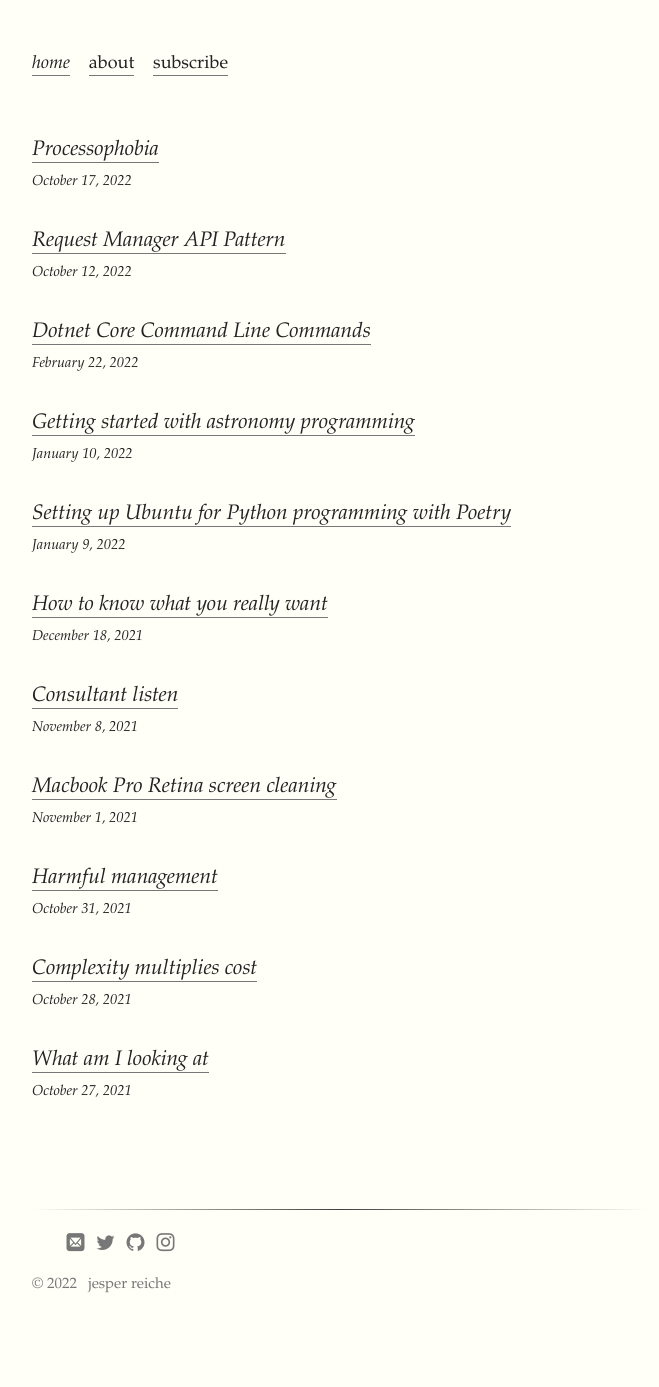
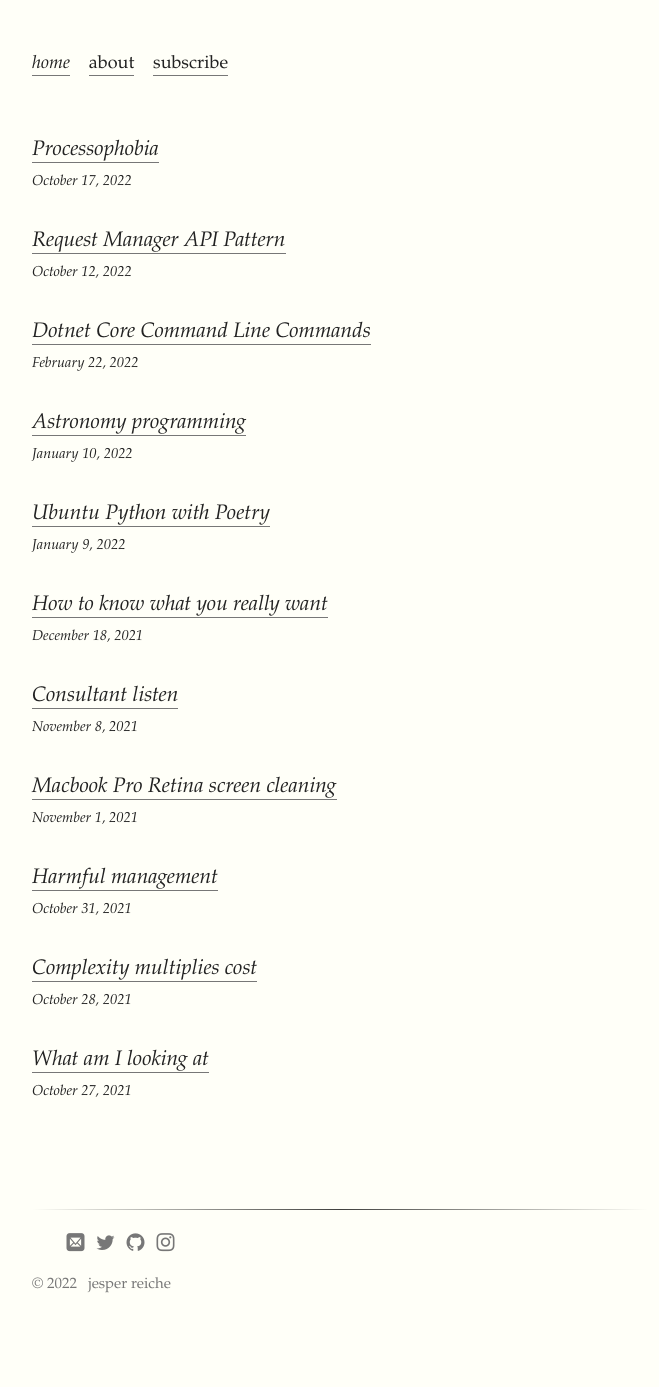
Before and after one commit to jmreiche/jmreiche.github.io, a Jekyll site: the page built from index.html, in a window 1280 px wide. Shown: the whole page, without its empty margins (128-787 px from the left). Built offline with Jekyll 4.4.1, drawn with Linux system fonts in a browser that asks for light colours; some web fonts are replaced.

Commit message:
Shorted titles of two posts

```diff
--- a/_posts/2022-01-09-setting-ubuntu-20-04-python-programming.md
+++ b/_posts/2022-01-09-setting-ubuntu-20-04-python-programming.md
@@ -1,5 +1,5 @@
 ---
-title: "Setting up Ubuntu for Python programming with Poetry"
+title: "Ubuntu Python with Poetry"
 layout: post
 date: 2022-01-09 06:46:04
 categories: programming python
--- a/_posts/2022-01-10-getting-started-with-astronomy-programming.md
+++ b/_posts/2022-01-10-getting-started-with-astronomy-programming.md
@@ -1,5 +1,5 @@
 ---
-title: "Getting started with astronomy programming"
+title: "Astronomy programming"
 layout: post
 date: 2022-01-10 06:46:04
 categories: programming
```
